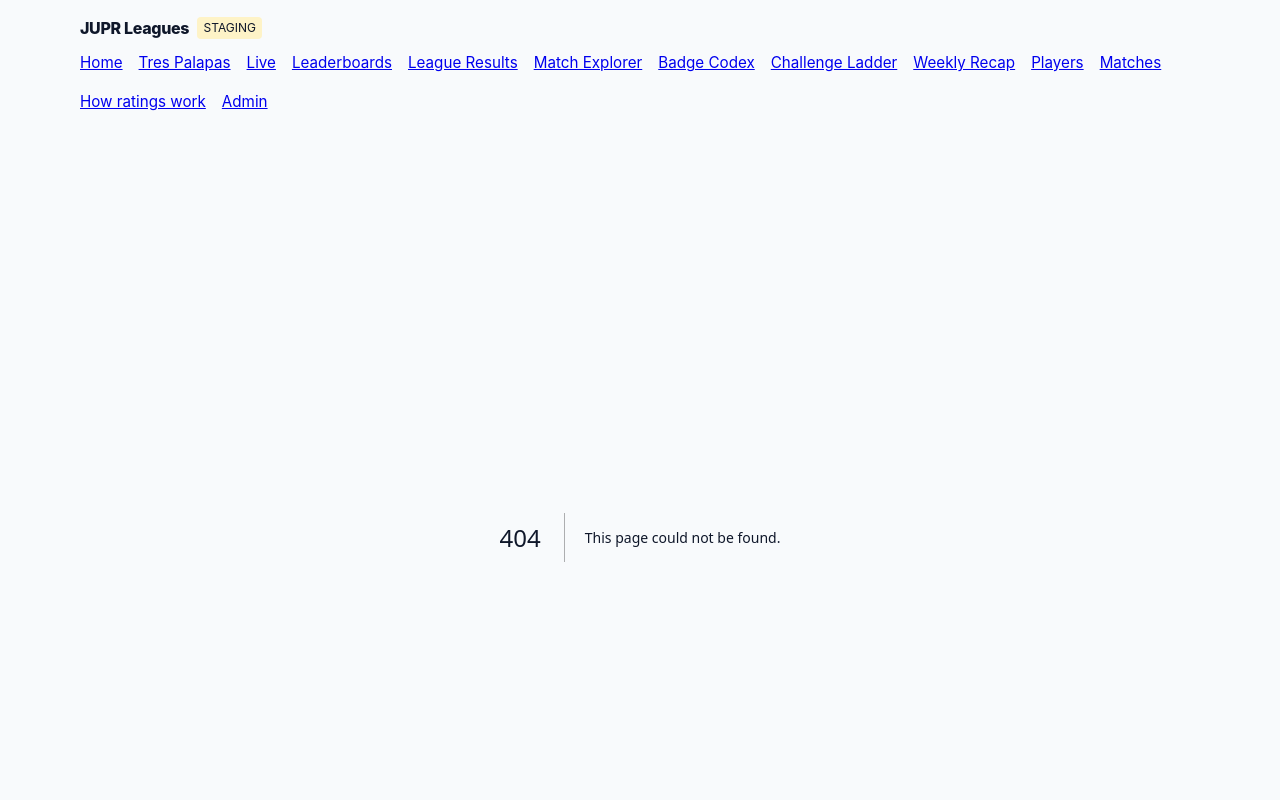
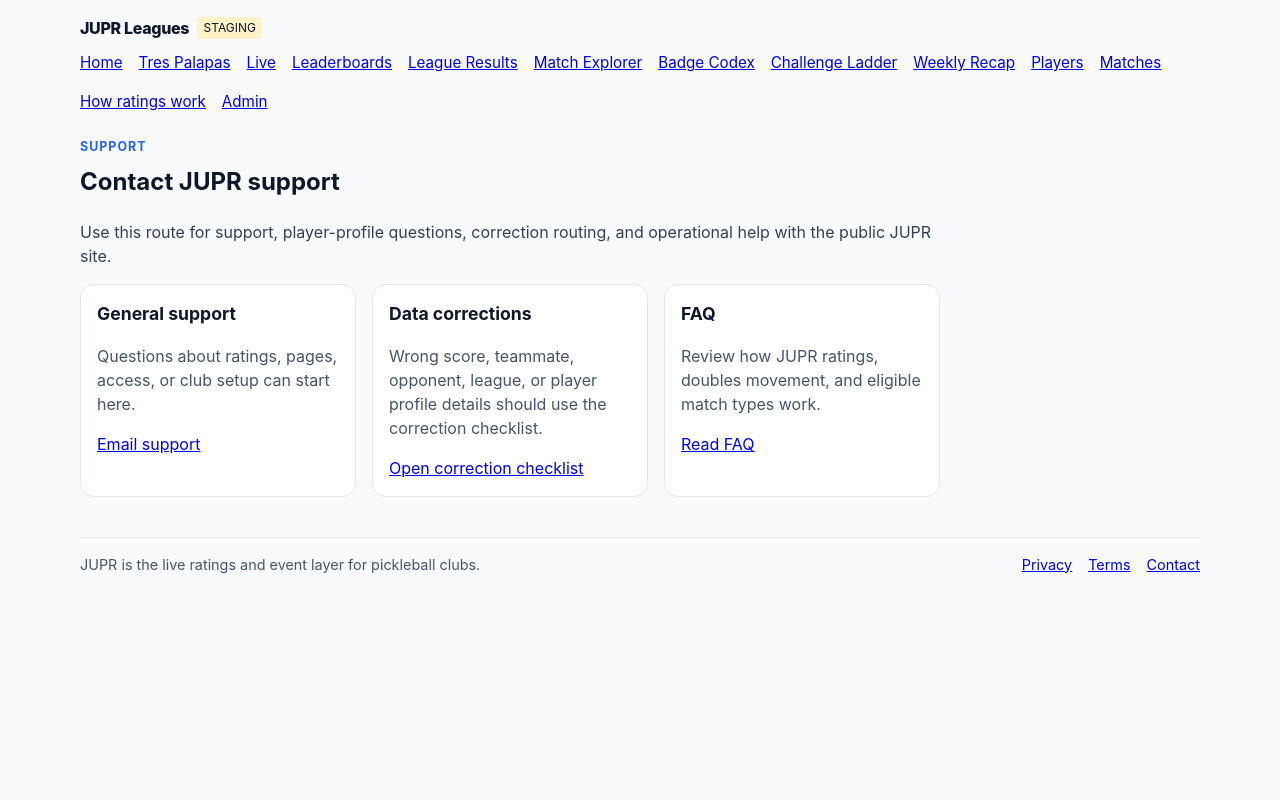
Before and after one commit to pickleballattrespalapas/JUPR, a Next.js app in the folder apps/web/: page /support in a window 1280 px wide. Before the commit this address had no page. Shown: the top 800 px of the page. Built offline with nearby package versions, Linux system fonts and the light colour scheme.

Commit message:
Add public support page

```diff
--- /dev/null
+++ b/apps/web/app/support/page.tsx
@@ -0,0 +1,44 @@
+import Link from "next/link";
+
+const cardStyle = {
+  border: "1px solid #e2e8f0",
+  borderRadius: "14px",
+  padding: "1rem",
+  background: "white"
+};
+
+const supportEmail = "hello@jupr.app";
+
+export default function SupportPage() {
+  const subject = encodeURIComponent("JUPR Leagues support request");
+  const body = encodeURIComponent("Name:\nClub:\nPage or issue:\nDetails:\n");
+  return (
+    <section style={{ maxWidth: "860px" }}>
+      <p style={{ margin: "0 0 0.5rem", color: "#2563eb", fontWeight: 700, textTransform: "uppercase", letterSpacing: "0.08em", fontSize: "0.78rem" }}>
+        Support
+      </p>
+      <h1 style={{ marginTop: 0 }}>Contact JUPR support</h1>
+      <p style={{ color: "#334155" }}>
+        Use this route for support, player-profile questions, correction routing, and operational help with the public JUPR site.
+      </p>
+
+      <div style={{ display: "grid", gridTemplateColumns: "repeat(auto-fit, minmax(240px, 1fr))", gap: "1rem" }}>
+        <article style={cardStyle}>
+          <h2 style={{ marginTop: 0, fontSize: "1.1rem" }}>General support</h2>
+          <p style={{ color: "#475569" }}>Questions about ratings, pages, access, or club setup can start here.</p>
+          <a href={`mailto:${supportEmail}?subject=${subject}&body=${body}`}>Email support</a>
+        </article>
+        <article style={cardStyle}>
+          <h2 style={{ marginTop: 0, fontSize: "1.1rem" }}>Data corrections</h2>
+          <p style={{ color: "#475569" }}>Wrong score, teammate, opponent, league, or player profile details should use the correction checklist.</p>
+          <Link href="/data-corrections">Open correction checklist</Link>
+        </article>
+        <article style={cardStyle}>
+          <h2 style={{ marginTop: 0, fontSize: "1.1rem" }}>FAQ</h2>
+          <p style={{ color: "#475569" }}>Review how JUPR ratings, doubles movement, and eligible match types work.</p>
+          <Link href="/faq">Read FAQ</Link>
+        </article>
+      </div>
+    </section>
+  );
+}
```
